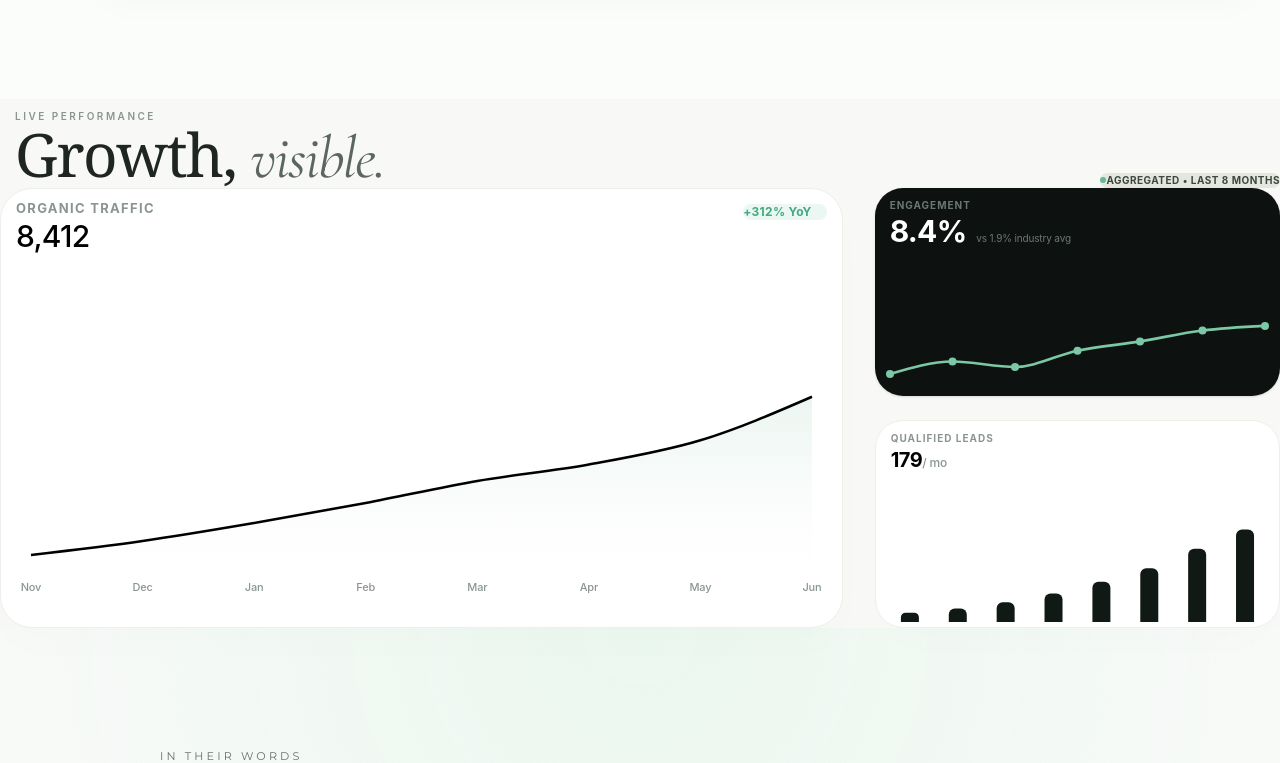
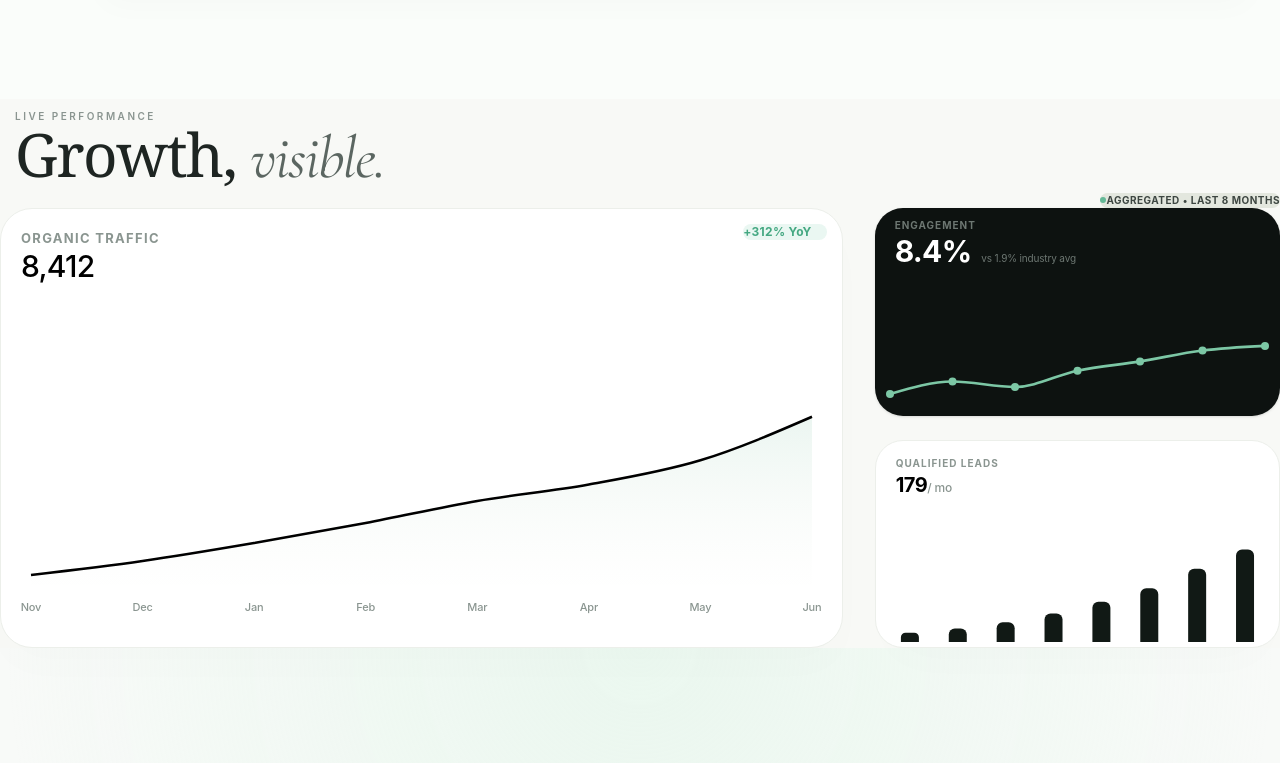
Before and after one commit to sivak27/milestone, a React (Vite) app: page / in a window 1280 px wide. Shown: the part 7437-8200 px from the top of the page. Built offline with nearby package versions, Linux system fonts and the light colour scheme.

Commit message:
Update HeroSection and Footer layouts with crystal logo asset

```diff
--- a/src/components/Footer.css
+++ b/src/components/Footer.css
@@ -74,6 +74,7 @@
     letter-spacing:4px;
     color:#58615d;
     margin-bottom:22px;
+    margin-top:17px;
     font-weight:500;
     font-family:"Montserrat", sans-serif;
 }
--- a/src/components/Footer.jsx
+++ b/src/components/Footer.jsx
@@ -27,7 +27,7 @@ export default function Footer() {
                 mixBlendMode: "multiply" /* Strips out white background elements instantly */
               }}
             />
-            <h3>MileStone</h3>
+            <h3>MileStone Digital Marketing</h3>
           </div>
 
           <p style={{ marginTop: "16px" }}>
@@ -80,7 +80,7 @@ export default function Footer() {
       <div className="footer-bottom">
 
         <p>
-          © {new Date().getFullYear()} MileStone. All rights reserved.
+          © {new Date().getFullYear()} MileStone Digital Marketing. All rights reserved.
         </p>
 
         <span>
--- a/src/components/Growth.jsx
+++ b/src/components/Growth.jsx
@@ -101,7 +101,7 @@ export default function Growth() {
 
         {/* --- SECTION HEADER --- */}
         <div className="flex flex-col sm:flex-row justify-between items-start sm:items-end mb-12 w-full">
-          <div style={{ paddingLeft: '15px', paddingTop: '10px' }}>
+          <div style={{ paddingLeft: '15px', paddingTop: '10px' ,paddingBottom: "20px"}}>
             <p className="text-[10px] uppercase tracking-[0.25em] font-semibold text-[#8A9590] mb-2">
               Live Performance
             </p>
@@ -122,7 +122,7 @@ export default function Growth() {
           <div className="lg:col-span-2 bg-white rounded-[32px] p-8 md:p-10 border border-[#ECEFEA] shadow-[0_20px_40px_rgba(0,0,0,0.01)] flex flex-col justify-between relative h-[440px]">
 
             <div className="w-full flex justify-between items-start">
-              <div style={{ paddingLeft: '15px', paddingTop: '10px' }} className="text-left">
+              <div style={{ paddingLeft: '20px', paddingTop: '20px', paddingBottom: '10px' }} className="text-left">
                 <p className="text-[13px] uppercase tracking-widest font-bold text-[#8A9590] mb-1">
                   Organic Traffic
                 </p>
@@ -186,7 +186,7 @@ export default function Growth() {
 
             {/* 2. ENGAGEMENT CARD (DARK) */}
             <div className="bg-[#0D1210] text-white rounded-[28px] p-8 flex flex-col justify-between h-[208px] relative shadow-sm">
-              <div style={{ marginLeft: '15px', paddingTop: '10px' }}>
+              <div style={{ marginLeft: '20px', paddingTop: '10px' }}>
                 <p className="text-[10px] uppercase tracking-widest font-bold text-[#6D7772] mb-1">
                   Engagement
                 </p>
@@ -224,8 +224,8 @@ export default function Growth() {
             </div>
 
             {/* 3. QUALIFIED LEADS CARD (LIGHT) */}
-            <div className="bg-white rounded-[28px] p-8 border border-[#ECEFEA] shadow-[0_25px_50px_-20px_rgba(0,0,0,0.02)] flex flex-col justify-between h-[208px] relative">
-              <div style={{ paddingLeft: '15px', paddingTop: '10px' }}>
+            <div className="bg-white rounded-[28px] p-8 border border-[#ECEFEA] shadow-[0_25px_50px_-20px_rgba(0,0,0,0.02)] flex flex-col justify-between h-[208px] relative paddingTop-[10px]">
+              <div style={{ paddingLeft: '20px', paddingTop: '15px' }}>
                 <p className="text-[10px] uppercase tracking-widest font-bold text-[#8A9590] mb-1">
                   Qualified Leads
                 </p>
```
